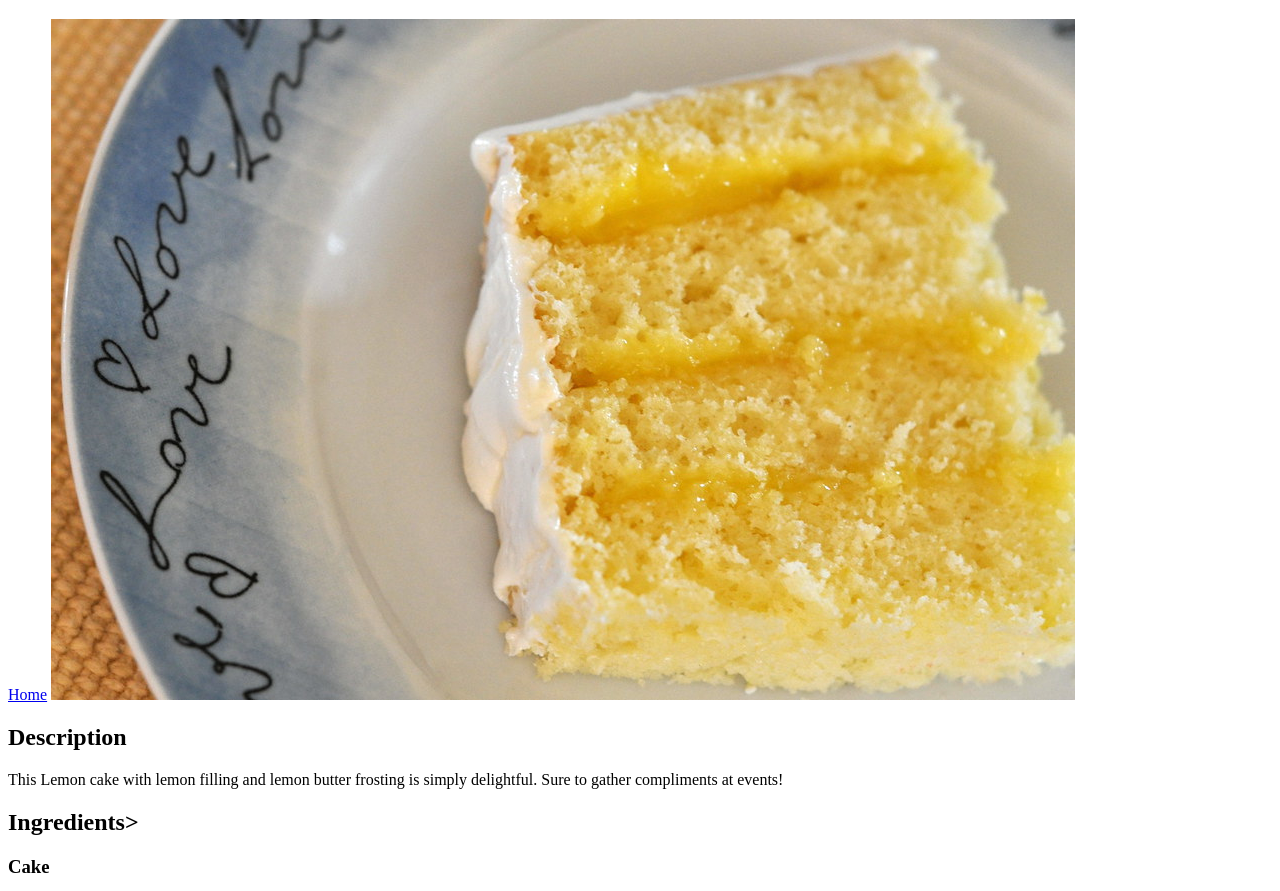
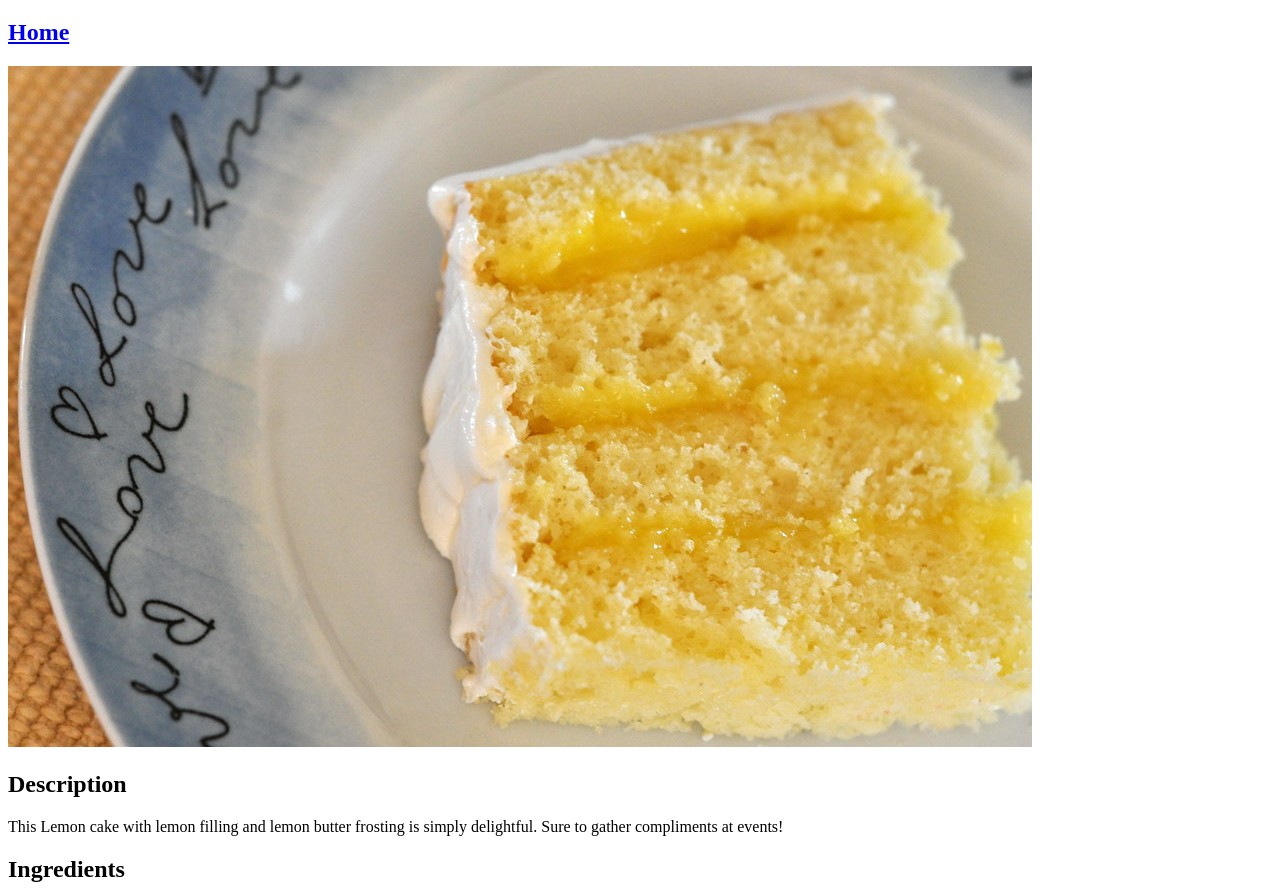
Before and after one commit to ZeRiz-R/odin-recipes, a plain HTML site: page recipes/lemon-cake.html in a window 1280 px wide. Shown: the part 61-952 px from the top of the page. Drawn offline with Linux system fonts and the light colour scheme.

Commit message:
Changed Home link on recipes page to be bigger. Fixed minor typo on lemon cake page.

```diff
--- a/recipes/lemon-cake.html
+++ b/recipes/lemon-cake.html
@@ -7,14 +7,14 @@
 
     <body>
         <h1>Lemon Cake</h1>
-        <a href="../index.html">Home</a>
+        <a href="../index.html"><h2>Home</h2></a>
         <img src="../images/4491170022_171dc4cbe2_b.jpg">
         <h2>Description</h2>
         <p>
             This Lemon cake with lemon filling and lemon butter frosting is simply delightful. Sure to gather compliments at events!
         </p>
 
-        <h2>Ingredients></h2>
+        <h2>Ingredients</h2>
         <h3>Cake</h3>
         <ul>
             <li>2 cups all-purpose flour</li>
```
